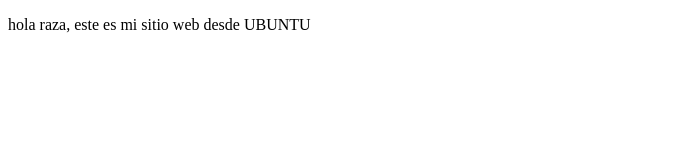
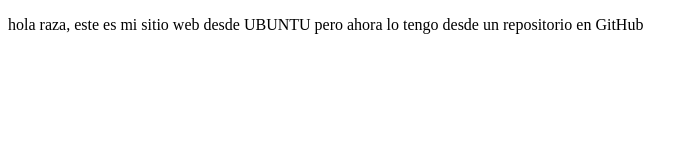
Before and after one commit to CarlosJSs/proyectoDemoCursoPrework, a plain HTML site: page index.html in a window 1280 px wide. Shown: the whole page, without its empty margins (0-698 px from the left). Drawn offline with Linux system fonts and the light colour scheme.

Commit message:
cambios agregue github

```diff
--- a/index.html
+++ b/index.html
@@ -6,7 +6,7 @@
     </head>
     <body>
         <p>
-            hola raza, este es mi sitio web desde UBUNTU
+            hola raza, este es mi sitio web desde UBUNTU pero ahora lo tengo desde un repositorio en GitHub
         </p>
     </body>
 </html>
```
